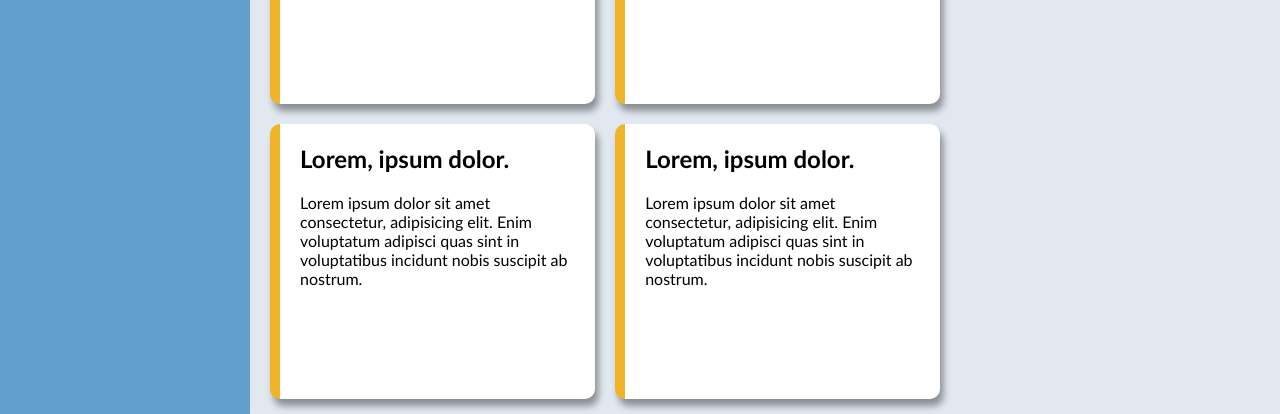
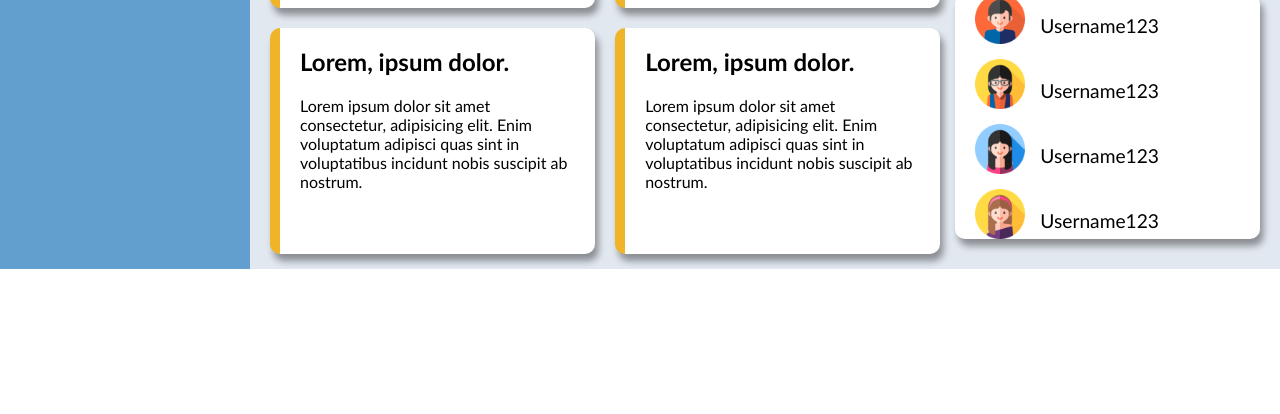
Before and after one commit to Benjaminlal77/Odin-Admin-Dashboard, a plain HTML site: page index.html in a window 1280 px wide. Shown: the part 700-1114 px from the top of the page. After the commit the page ends 969 px from the top, so only its background shows below. Drawn offline with Linux system fonts and the light colour scheme.

Commit message:
Add trending container

```diff
--- a/index.html
+++ b/index.html
@@ -78,7 +78,8 @@
                       <p>Lorem ipsum dolor sit amet consectetur, adipisicing elit. Enim voluptatum adipisci quas sint in voluptatibus incidunt nobis suscipit ab nostrum.</p></div>
                     </div>
                   </div>
-      <div class="content-container sticky">
+                  <aside class="sticky">
+                    <div class="content-container">
                       <h1 class="content-header">Announcements</h1>
                       <div class="announcements shadow">
                         <div>
@@ -97,8 +98,20 @@
                         </div>
                       </div>
                     </div>
-      <div class="trending">
+                    <div class="content-container">
+                      <h1 class="content-header">Trending</h1>
+                      <div class="trending shadow">
+                        <img src="./avatars/1.png" alt="Profile img">
+                        <p>Username123</p>
+                        <img src="./avatars/2.png" alt="Profile img">
+                        <p>Username123</p>
+                        <img src="./avatars/3.png" alt="Profile img">
+                        <p>Username123</p>
+                        <img src="./avatars/4.png" alt="Profile img">
+                        <p>Username123</p>
                       </div>
+                    </div>
+                  </div class="sicky">
                 </div>
               </div>
             </body>
--- a/styles.css
+++ b/styles.css
@@ -113,7 +113,6 @@ header {
   padding: 15px 20px;
   display: grid;
   grid-template-columns: 2.2fr 1fr;
-  grid-row: 1fr 1fr;
   gap: 15px;
 }
 
@@ -135,7 +134,7 @@ header {
   height: 100%;
   display: grid;
   grid-template-columns: repeat(auto-fit, minmax(275px, 1fr));
-  grid-auto-rows: minmax(275px, 1fr);
+  grid-auto-rows: minmax(200px, 1fr);
   gap: 20px;
 }
 .project {
@@ -143,21 +142,36 @@ header {
   border-color: #f0b429;
 }
 .project,
-.announcements {
+.announcements,
+.trending {
   border-radius: 10px;
   background-color: #ffffff;
   padding: 0 20px;
 }
-
 .shadow {
   box-shadow: 3.5px 7.0px 7.0px hsl(0deg 0% 0% / 0.39);
+}
+
+.content aside {
+  height: 100%;
+  display: flex;
+  flex-direction: column;
+  gap: 20px;
 }
 .sticky {
   top:10px;
   position: sticky;
 }
-.announcements {
-
+.trending {
+  font-size: 1.2rem;
+  display: grid;
+  grid-template-columns: 50px 1fr;
+  grid-auto-rows: 50px;
+  gap: 15px;
+}
+.trending img{
+  width: 100%;
+  height: auto;
 }
 @media (max-width: 900px){
   .container {
```
Lines whose indentation alone changed are shown as unchanged.
